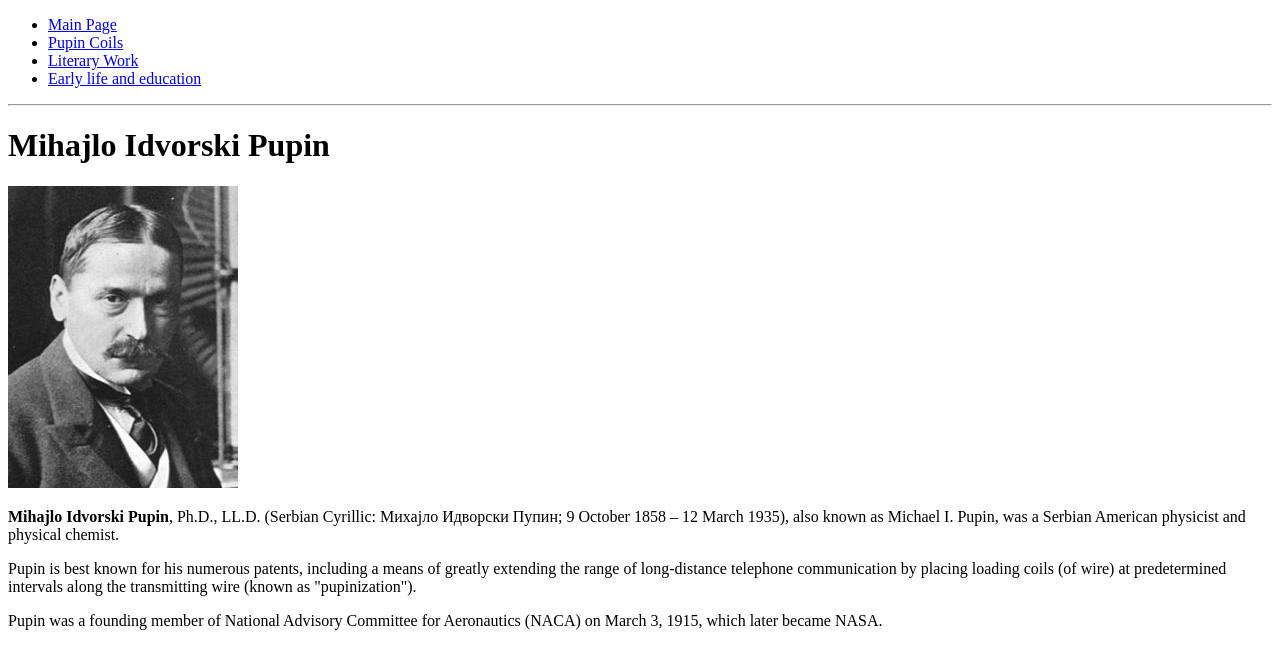
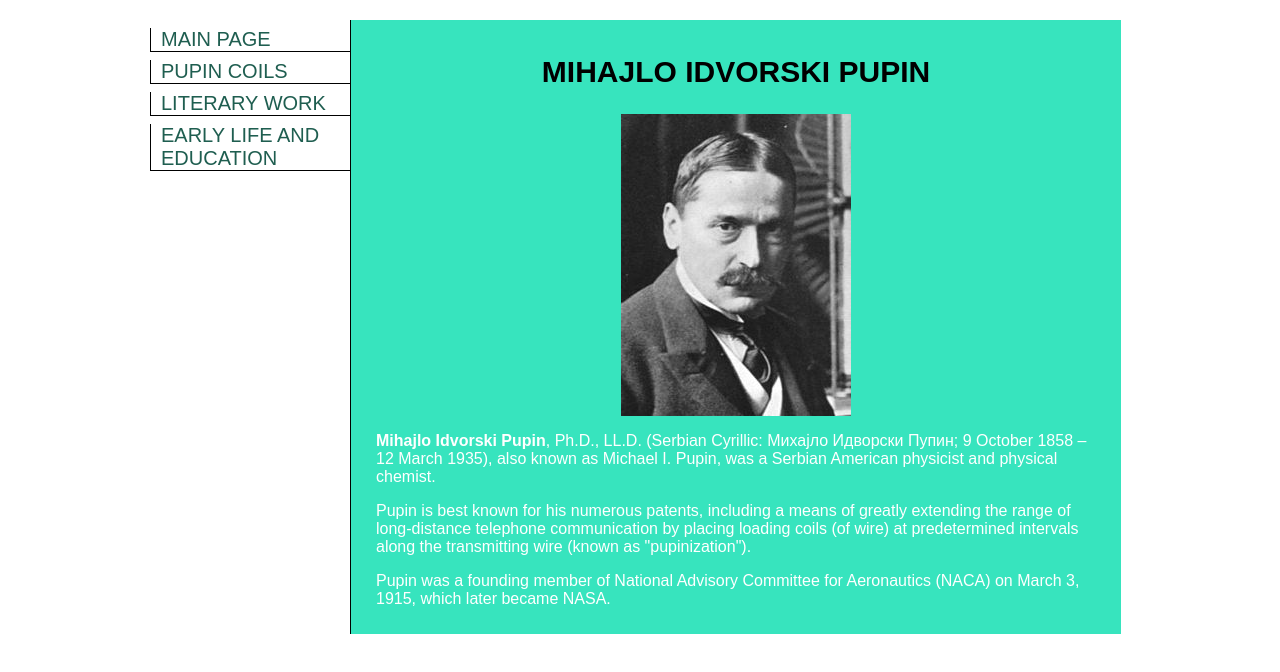
Before and after one commit to Todisa33/pupin, a plain HTML site: page mini-html-sajt/index.html in a window 1280 px wide. Drawn offline with Linux system fonts and the light colour scheme.

Commit message:
Add files via upload
Doterivanje

```diff
--- a/mini-html-sajt/index.html
+++ b/mini-html-sajt/index.html
@@ -3,21 +3,24 @@
 <head>
     <meta charset="UTF-8">
     <title>Mihajlo Pupin</title>
+    <link rel="stylesheet" href="style.css">
 </head>
 <body>
-    <ul>
-        <li><a href="index.html">Main Page</a></li>
-        <li><a href="pupin-coils.html">Pupin Coils</a></li>
-        <li><a href="literary-work.html">Literary Work</a></li>
-        <li><a href="life-and-education.html">Early life and education</a></li>
-    </ul>
-    <hr>
-    <h1>Mihajlo Idvorski Pupin</h1>
-    <img src="pics/pupin.jpg" alt="Pupin">
-            <p><b>Mihajlo Idvorski Pupin</b>, Ph.D., LL.D. (Serbian Cyrillic: Михајло Идворски Пупин; 9 October 1858 – 12 March 1935), also known as Michael I. Pupin, was a Serbian American physicist and physical chemist.</p>
 
-            <p>Pupin is best known for his numerous patents, including a means of greatly extending the range of long-distance telephone communication by placing loading coils (of wire) at predetermined intervals along the transmitting wire (known as "pupinization").</p>
+    <nav>
+        <a href="index.html">Main Page</a>
+        <a href="pupin-coils.html">Pupin Coils</a>
+        <a href="literary-work.html">Literary Work</a>
+        <a href="life-and-education.html">Early life and education</a>
+    </nav>
+    <section>
+        <h1>Mihajlo Idvorski Pupin</h1>
+        <img src="pics/pupin.jpg" alt="Pupin">
+        <p><b>Mihajlo Idvorski Pupin</b>, Ph.D., LL.D. (Serbian Cyrillic: Михајло Идворски Пупин; 9 October 1858 – 12 March 1935), also known as Michael I. Pupin, was a Serbian American physicist and physical chemist.</p>
 
-            <p>Pupin was a founding member of National Advisory Committee for Aeronautics (NACA) on March 3, 1915, which later became NASA.</p>
+        <p>Pupin is best known for his numerous patents, including a means of greatly extending the range of long-distance telephone communication by placing loading coils (of wire) at predetermined intervals along the transmitting wire (known as "pupinization").</p>
+
+        <p>Pupin was a founding member of National Advisory Committee for Aeronautics (NACA) on March 3, 1915, which later became NASA.</p>
+    </section>
 </body>
 </html>
--- /dev/null
+++ b/mini-html-sajt/style.css
@@ -0,0 +1,48 @@
+body{
+    font-family: arial;
+    width: 980px;
+    margin: 20px auto;
+}
+section{
+    display: inline-block;
+    width: 720px;
+    padding: 10px 25px;
+    border-left: 1px solid black;
+    position:absolute;
+    background-color: rgb(55, 228, 190);
+}
+nav{
+    display:inline-block;
+    width: 200px;
+}
+
+a{
+    text-decoration:none;
+    display: block;
+    margin-top: 8px;
+    font-size: 20px;
+    color:rgb(31, 94, 80);
+    text-transform: uppercase;
+    border-bottom:1px solid black;
+    border-left: 1px solid black;
+    padding-left: 10px;
+}
+h1{
+    text-align: center;
+    text-transform:uppercase;
+    font-size:30px;
+    color:black;
+}
+h2{
+    color:black;
+}
+img{
+    display:block;
+    margin: 0px auto;
+}
+p{
+    color:white;
+}
+li{
+    color:rgb(31, 31, 31);
+}
```
Also changed, not shown: mini-html-sajt/life-and-education.html (+10 -7 lines), mini-html-sajt/literary-work.html (+12 -8 lines), mini-html-sajt/pupin-coils.html (+11 -8 lines).
